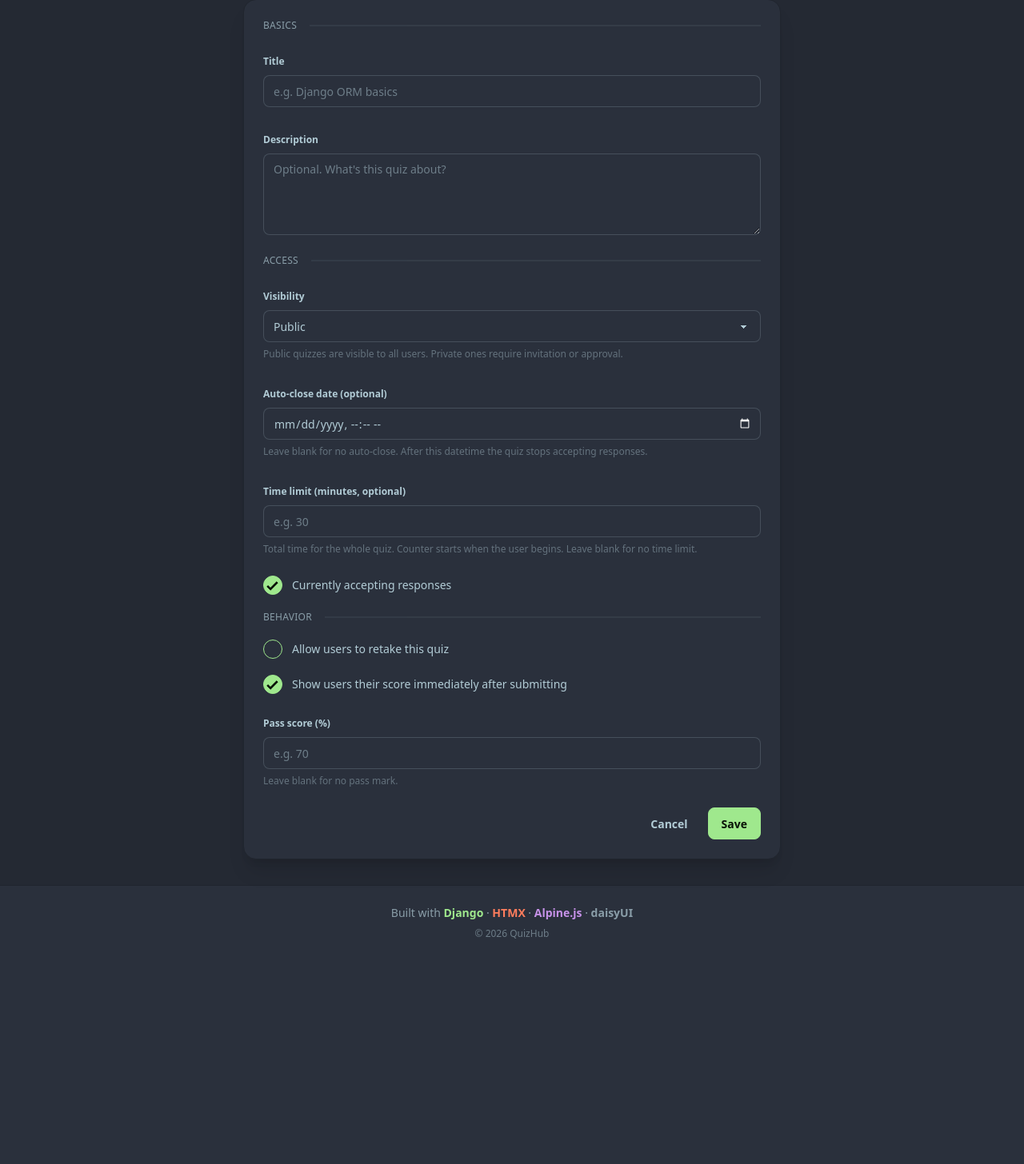
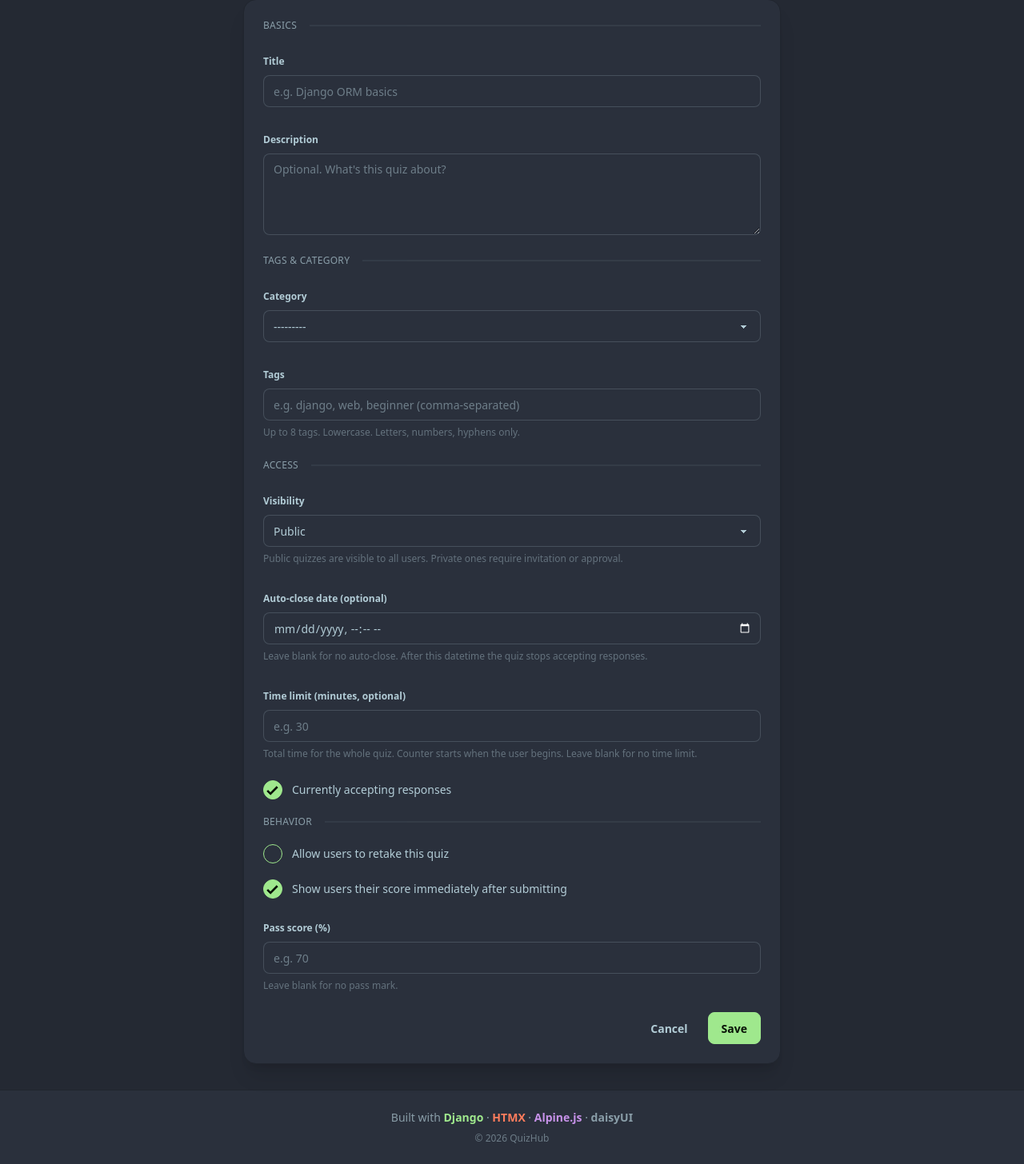
Before and after one commit to MahdiKheireddine/quizhub, a Django app: page /my/quizzes/new/ in a window 1280 px wide. Shown: the part 149-1605 px from the top of the page at 80% size. Before the commit the page ends 1323 px from the top, so only its background shows below. Run offline with Django 5.2, Linux system fonts and the light colour scheme; the visitor is signed in with stand-in values (Sample User, id 1); data comes from the database, SQL or seed files in the repository; style sheets or scripts are compiled from the project's sources; some libraries are stand-ins or nearby versions.

Commit message:
feat: add categories and tags for quizzes

```diff
--- a/quizzes/forms.py
+++ b/quizzes/forms.py
@@ -2,7 +2,7 @@
 from django.contrib.auth import get_user_model
 from django.utils import timezone
 
-from .models import Choice, Invitation, JoinRequest, Question, Quiz
+from .models import Choice, Invitation, JoinRequest, Question, Quiz, Tag
 
 User = get_user_model()
 
@@ -21,7 +21,9 @@
     class Meta:
         model = Quiz
         fields = [
-            "title", "description", "visibility",
+            "title", "description", "category",
+            # tags handled separately via the tags_raw CharField below
+            "visibility",
             "is_active", "closes_at", "time_limit_minutes",
             "allow_retakes", "show_results_immediately", "pass_score",
         ]
@@ -33,6 +35,7 @@
                 "class": TEXTAREA, "rows": 4,
                 "placeholder": "Optional. What's this quiz about?",
             }),
+            "category": forms.Select(attrs={"class": SELECT}),
             "visibility": forms.Select(attrs={"class": SELECT}),
             "closes_at": forms.DateTimeInput(
                 attrs={"class": INPUT, "type": "datetime-local"},
@@ -49,6 +52,7 @@
             }),
         }
         labels = {
+            "category": "Category",
             "is_active": "Currently accepting responses",
             "closes_at": "Auto-close date (optional)",
             "allow_retakes": "Allow users to retake this quiz",
@@ -90,6 +94,58 @@
                 "Time limit must be between 1 and 480 minutes (8 hours)."
             )
         return val
+
+    # ── Tags (free-form, comma-separated) ────────────────────────────────
+    # NOT a ModelForm field — we accept a comma-separated string and resolve
+    # to Tag objects ourselves so we can normalize and create-on-the-fly.
+    tags_raw = forms.CharField(
+        required=False,
+        widget=forms.TextInput(attrs={
+            "class": INPUT,
+            "placeholder": "e.g. django, web, beginner (comma-separated)",
+            "autocomplete": "off",
+        }),
+        label="Tags",
+        help_text="Up to 8 tags. Lowercase. Letters, numbers, hyphens only.",
+    )
+
+    def __init__(self, *args, **kwargs):
+        super().__init__(*args, **kwargs)
+        # Prefill tags_raw from the existing instance, if editing.
+        if self.instance and self.instance.pk:
+            existing = self.instance.tags.values_list("name", flat=True)
+            self.fields["tags_raw"].initial = ", ".join(existing)
+
+    def clean_tags_raw(self):
+        raw = self.cleaned_data.get("tags_raw", "").strip()
+        if not raw:
+            return []
+        parts = [p for p in (s.strip() for s in raw.split(",")) if p]
+        if len(parts) > 8:
+            raise forms.ValidationError("Up to 8 tags per quiz.")
+        tags = []
+        seen_slugs = set()
+        for raw_tag in parts:
+            tag = Tag.from_string(raw_tag)
+            if tag is None:
+                raise forms.ValidationError(f"'{raw_tag}' is not a valid tag.")
+            if tag.slug in seen_slugs:
+                continue  # dedupe within this form (e.g. "Django, django" → 1)
+            seen_slugs.add(tag.slug)
+            tags.append(tag)
+        return tags
+
+    def save(self, commit=True):
+        """Save the Quiz then attach tags.
+
+        For NEW quizzes the caller is responsible for assigning .creator on the
+        commit=False instance and then calling .save() before any M2M attaches.
+        See `quiz_create` in views.py.
+        """
+        quiz = super().save(commit=commit)
+        if commit:
+            quiz.tags.set(self.cleaned_data.get("tags_raw", []))
+        return quiz
 
 
 class QuestionForm(forms.ModelForm):
--- a/quizzes/models.py
+++ b/quizzes/models.py
@@ -1,8 +1,74 @@
+import re
+
 from django.conf import settings
 from django.db import models
 from django.urls import reverse
 from django.utils import timezone
 from django.utils.text import slugify
+
+
+class Category(models.Model):
+    """A high-level topic (Programming, Science, History, ...). Admin-managed.
+
+    Each Quiz can belong to AT MOST one category (FK, optional). Categories
+    give the platform structure for browsing — they're a curated taxonomy,
+    distinct from user-generated tags.
+    """
+
+    name = models.CharField(max_length=60, unique=True)
+    slug = models.SlugField(max_length=80, unique=True)
+    icon = models.CharField(
+        max_length=8, blank=True,
+        help_text="Emoji or short text shown next to the category name.",
+    )
+    description = models.CharField(max_length=200, blank=True)
+    order = models.PositiveIntegerField(default=0, help_text="Sort order in dropdowns.")
+
+    class Meta:
+        ordering = ["order", "name"]
+        verbose_name_plural = "Categories"
+
+    def __str__(self):
+        return self.name
+
+
+class Tag(models.Model):
+    """A user-defined label on a quiz. Lowercase-normalized to avoid 'Django' /
+    'django' duplicates. Created on the fly when a creator types one that
+    doesn't yet exist.
+    """
+
+    name = models.CharField(max_length=40, unique=True)
+    slug = models.SlugField(max_length=50, unique=True)
+    created_at = models.DateTimeField(auto_now_add=True)
+
+    class Meta:
+        ordering = ["name"]
+
+    def __str__(self):
+        return self.name
+
+    @classmethod
+    def from_string(cls, raw):
+        """Normalize a user-typed tag and get-or-create.
+
+        Strips whitespace, lowercases, replaces internal spaces with hyphens,
+        removes characters that aren't alphanumeric or hyphens. Returns None
+        for empty input.
+        """
+        cleaned = raw.strip().lower()
+        cleaned = re.sub(r"\s+", "-", cleaned)
+        cleaned = re.sub(r"[^a-z0-9\-]", "", cleaned)
+        cleaned = re.sub(r"-+", "-", cleaned).strip("-")
+        if not cleaned:
+            return None
+        if len(cleaned) > 40:
+            cleaned = cleaned[:40]
+        tag, _ = cls.objects.get_or_create(
+            slug=cleaned,
+            defaults={"name": cleaned},
+        )
+        return tag
 
 
 class Quiz(models.Model):
@@ -37,6 +103,17 @@
     title = models.CharField(max_length=200)
     slug = models.SlugField(max_length=220, unique=True, blank=True)
     description = models.TextField(blank=True)
+    category = models.ForeignKey(
+        "Category",
+        on_delete=models.SET_NULL,
+        null=True, blank=True,
+        related_name="quizzes",
+    )
+    tags = models.ManyToManyField(
+        "Tag",
+        blank=True,
+        related_name="quizzes",
+    )
     visibility = models.CharField(
         max_length=10, choices=Visibility.choices, default=Visibility.PUBLIC
     )
--- a/quizzes/views.py
+++ b/quizzes/views.py
@@ -10,7 +10,7 @@
 from django.views.decorators.http import require_POST, require_http_methods
 
 from .forms import ChoiceForm, InviteUserForm, JoinRequestForm, QuestionForm, QuizForm
-from .models import Choice, Invitation, JoinRequest, Question, Quiz
+from .models import Category, Choice, Invitation, JoinRequest, Question, Quiz, Tag
 from .queries import (
     public_browse_queryset,
     user_can_access_private_quiz,
@@ -50,6 +50,8 @@
             quiz.creator = request.user
             quiz.is_published = False  # always start as draft
             quiz.save()
+            # Quiz now has a pk; attach tags collected by the form.
+            quiz.tags.set(form.cleaned_data.get("tags_raw", []))
             messages.success(
                 request,
                 f"Quiz '{quiz.title}' created as a draft. Add questions next.",
@@ -290,11 +292,23 @@
 
 def browse_quizzes(request):
     """Public list of all published public quizzes. No auth required."""
-    qs = public_browse_queryset()
+    qs = (
+        public_browse_queryset()
+        .select_related("category")
+        .prefetch_related("tags")
+    )
 
     q = request.GET.get("q", "").strip()
     if q:
         qs = qs.filter(Q(title__icontains=q) | Q(description__icontains=q))
+
+    category_slug = request.GET.get("category", "").strip()
+    if category_slug:
+        qs = qs.filter(category__slug=category_slug)
+
+    tag_slug = request.GET.get("tag", "").strip()
+    if tag_slug:
+        qs = qs.filter(tags__slug=tag_slug)
 
     sort = request.GET.get("sort", "recent")
     if sort == "popular":
@@ -304,10 +318,26 @@
     else:
         qs = qs.order_by("-created_at")
 
+    # .distinct() must come BEFORE the slice (a sliced QuerySet can't be re-filtered).
+    # Without it, filtering by tags__slug would multi-count quizzes with many tags.
+    quizzes = qs.distinct()[:60]
+
+    # Category strip with quiz counts for the filter UI.
+    categories = Category.objects.annotate(num=Count("quizzes")).order_by("order")
+
+    # Active filter objects (for breadcrumb-style chips in the template).
+    active_category = (
+        Category.objects.filter(slug=category_slug).first() if category_slug else None
+    )
+    active_tag = Tag.objects.filter(slug=tag_slug).first() if tag_slug else None
+
     return render(request, "quizzes/browse.html", {
-        "quizzes": qs[:60],  # cap to 60; pagination is a later concern
+        "quizzes": quizzes,
         "q": q,
         "sort": sort,
+        "categories": categories,
+        "active_category": active_category,
+        "active_tag": active_tag,
     })
 
 
--- a/templates/quizzes/quiz_form.html
+++ b/templates/quizzes/quiz_form.html
@@ -40,6 +40,23 @@
           <legend class="fieldset-legend">{{ form.description.label }}</legend>
           {{ form.description }}
           {% for e in form.description.errors %}<p class="fieldset-label text-error">{{ e }}</p>{% endfor %}
+        </fieldset>
+
+        {# ────────── Tags & category ────────── #}
+        <div class="divider divider-start text-xs opacity-70 uppercase tracking-wide">Tags &amp; category</div>
+
+        <fieldset class="fieldset w-full">
+          <legend class="fieldset-legend">{{ form.category.label }}</legend>
+          {{ form.category }}
+          {% if form.category.help_text %}<p class="fieldset-label opacity-70">{{ form.category.help_text }}</p>{% endif %}
+          {% for e in form.category.errors %}<p class="fieldset-label text-error">{{ e }}</p>{% endfor %}
+        </fieldset>
+
+        <fieldset class="fieldset w-full">
+          <legend class="fieldset-legend">{{ form.tags_raw.label }}</legend>
+          {{ form.tags_raw }}
+          {% if form.tags_raw.help_text %}<p class="fieldset-label opacity-70">{{ form.tags_raw.help_text }}</p>{% endif %}
+          {% for e in form.tags_raw.errors %}<p class="fieldset-label text-error">{{ e }}</p>{% endfor %}
         </fieldset>
 
         {# ────────── Access ────────── #}
```
Also changed, not shown: quizzes/admin.py (+28 -3 lines), templates/quizzes/browse.html (+46 -19 lines), templates/quizzes/partials/quiz_card.html (+16 -0 lines), templates/quizzes/public_detail.html (+15 -0 lines), quizzes/migrations/0003_category_tag_quiz_category_quiz_tags.py (added), quizzes/migrations/0004_seed_categories.py (added).
